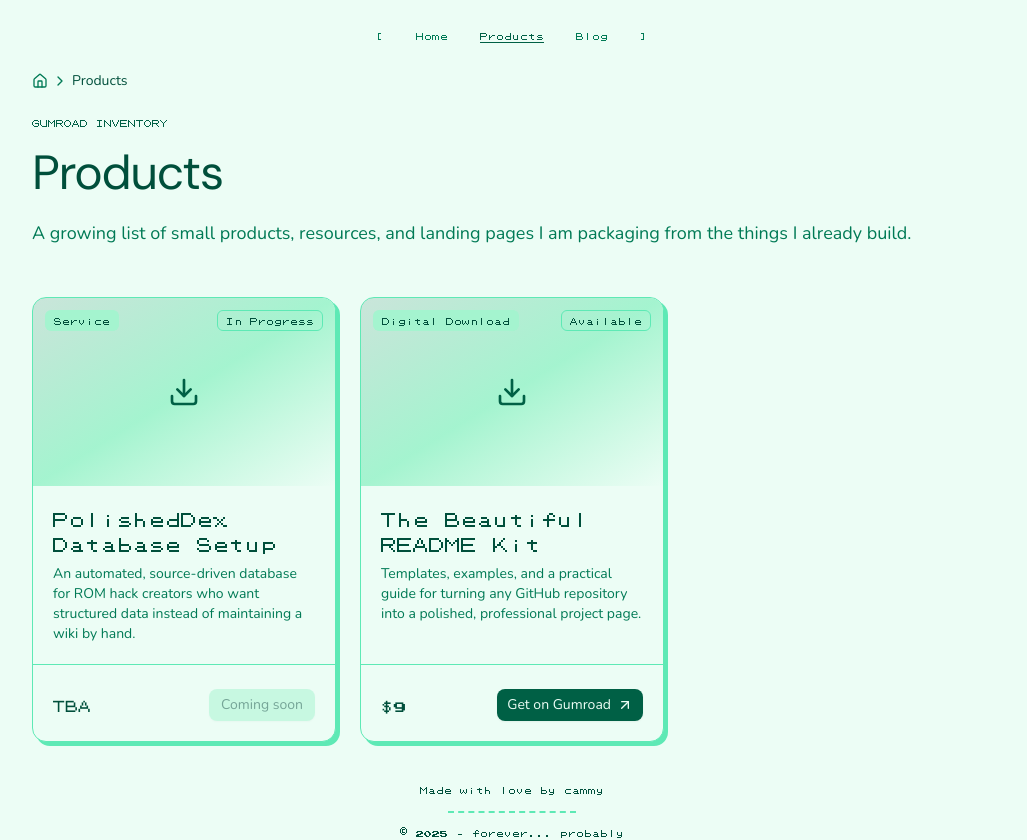
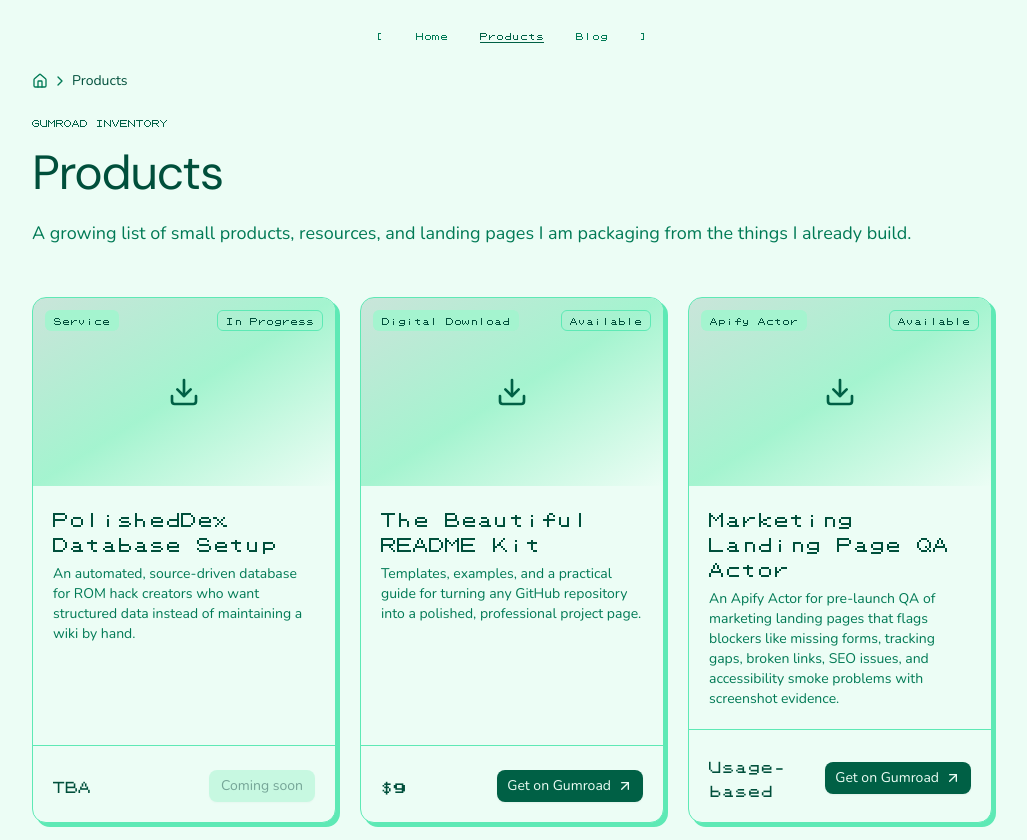
Before and after one commit to caomicc/pink, a Next.js app: page /products in a window 1280 px wide. Shown: the top 840 px of the page, without its empty margins (128-1155 px from the left). Built offline with nearby package versions, Linux system fonts and the light colour scheme.

Commit message:
feat: add Marketing Landing Page QA Actor to products list

```diff
--- a/src/app/products/page.tsx
+++ b/src/app/products/page.tsx
@@ -29,6 +29,15 @@ const products: ProductCardData[] = [
     price: '$9',
     gumroadHref: 'https://caomicc.gumroad.com/l/beautiful-readme-kit',
   },
+  {
+    name: 'Marketing Landing Page QA Actor',
+    description:
+      'An Apify Actor for pre-launch QA of marketing landing pages that flags blockers like missing forms, tracking gaps, broken links, SEO issues, and accessibility smoke problems with screenshot evidence.',
+    status: 'Available',
+    category: 'Apify Actor',
+    price: 'Usage-based',
+    gumroadHref: 'https://apify.com/caomicc/marketing-landing-page-qa-actor',
+  },
 ];
 
 export default function ProductsPage() {
```
